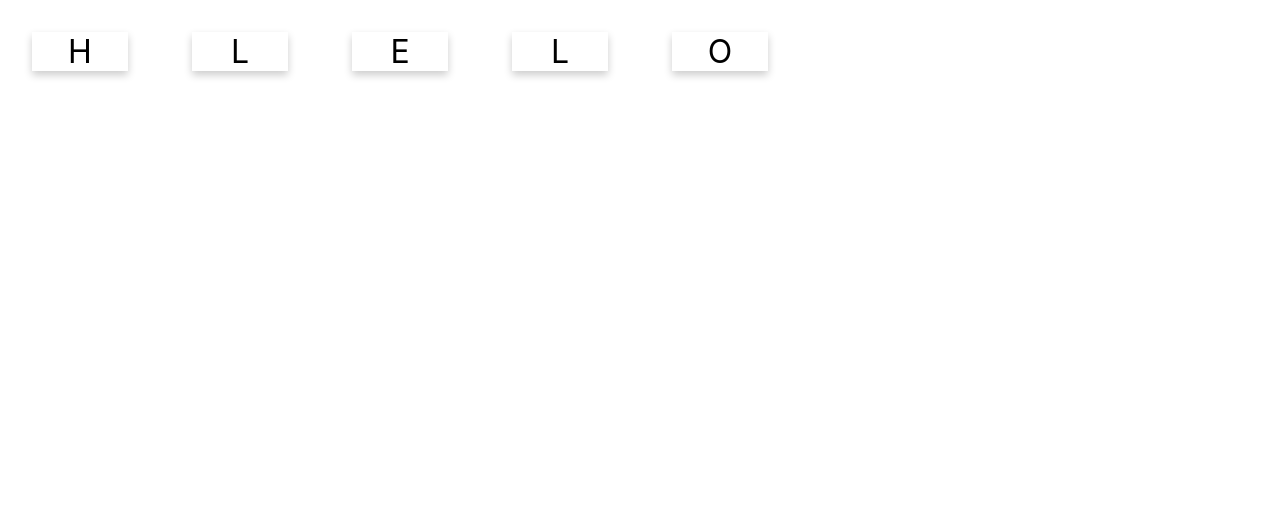
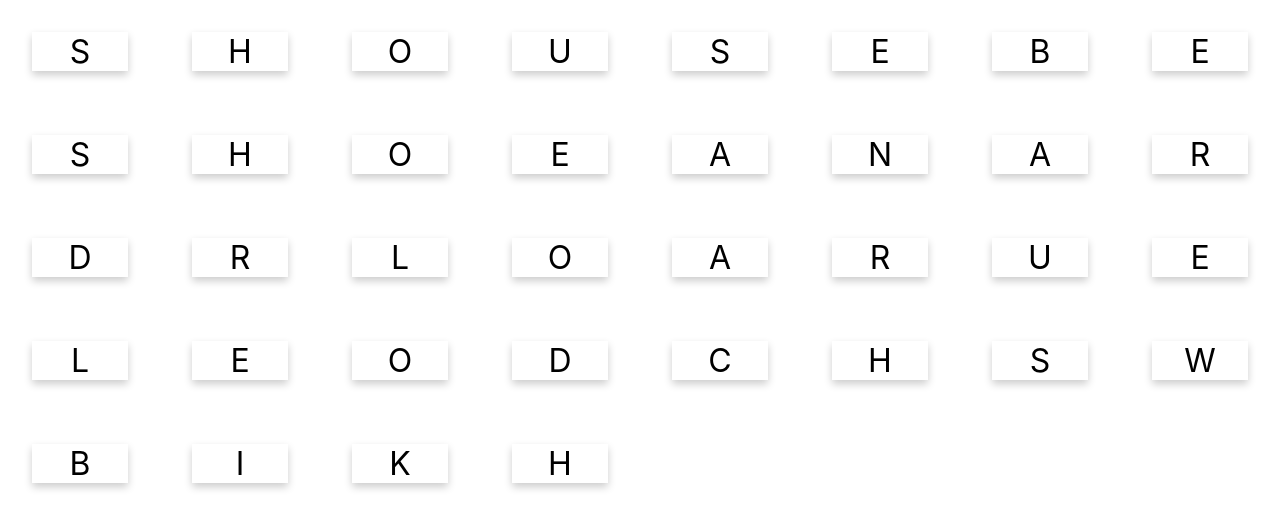
Before and after one commit to 6210110047/6210110047_3SA03, a React (Create React App) app in the folder card-game/: page / in a window 1280 px wide. Shown: the top 528 px of the page. Built offline with nearby package versions, Linux system fonts and the light colour scheme.

Commit message:
change hello to word search table

```diff
--- a/card-game/src/App.js
+++ b/card-game/src/App.js
@@ -1,11 +1,11 @@
 import React from 'react';
 import WordCard from './WordCard';
 import './App.css';
-const word = "Hello";
+const wordSearchTable = "SHOUSEBESHOEANARDRLOARUELEODCHSWBIKH";
 function App() {
   return (
     <div>
-      <WordCard value={word} />
+      <WordCard value={wordSearchTable} />
     </div>
   );
 }
--- a/card-game/src/WordCard.js
+++ b/card-game/src/WordCard.js
@@ -6,10 +6,10 @@ import CharacterCard from './CharacterCard';
 
 const prepareStateFromWord = given_word => {
     let word = given_word.toUpperCase()
-    let chars = _.shuffle(Array.from(word))
+    // let chars = _.shuffle(Array.from(word))
     return {
         word,
-        chars,
+        // chars,
         attempt: 1,
         guess: '',
         completed: false
@@ -38,7 +38,7 @@ export default function WordCard(props) {
     return (
         <div>
             {
-                state.chars.map((c, i) => <CharacterCard value={c} key={i} activationHandler={activationHandler} attempt={state.attempt} />)
+                Array.from(state.word).map((c, i) => <CharacterCard value={c} key={i} activationHandler={activationHandler} attempt={state.attempt} />)
             }
         </div>
     );
```
